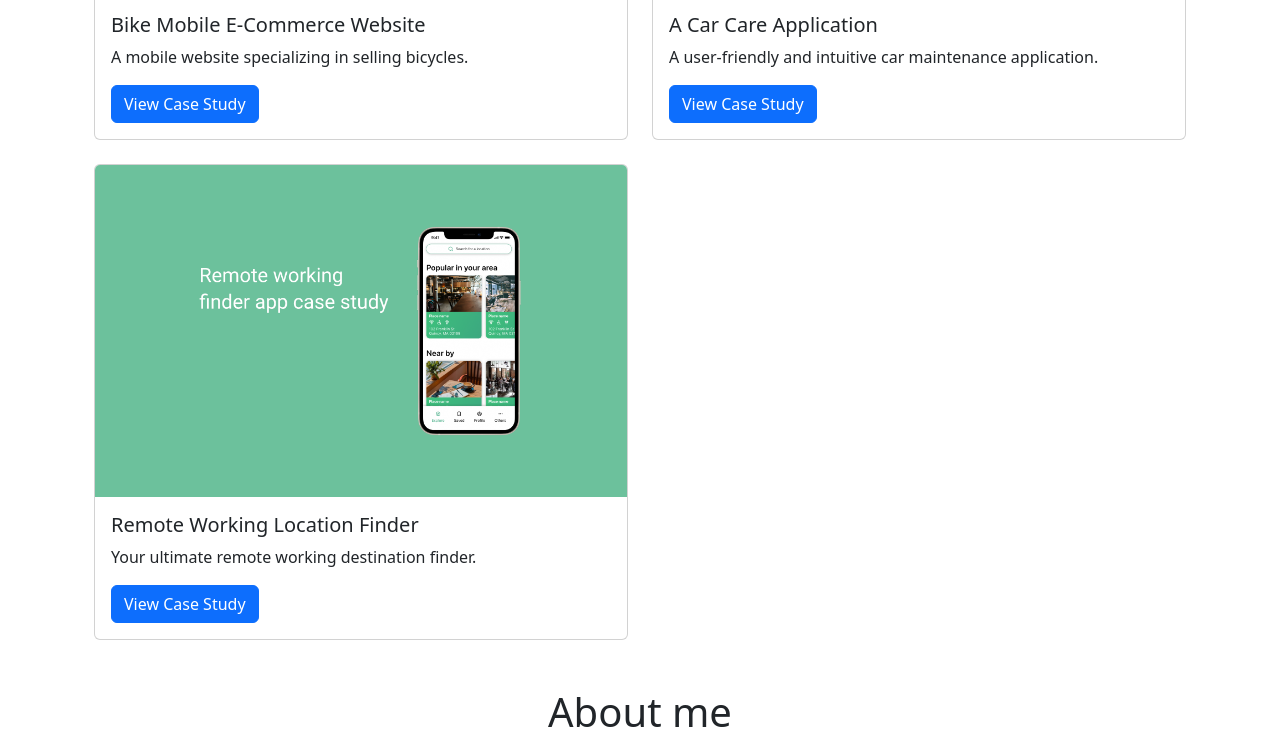
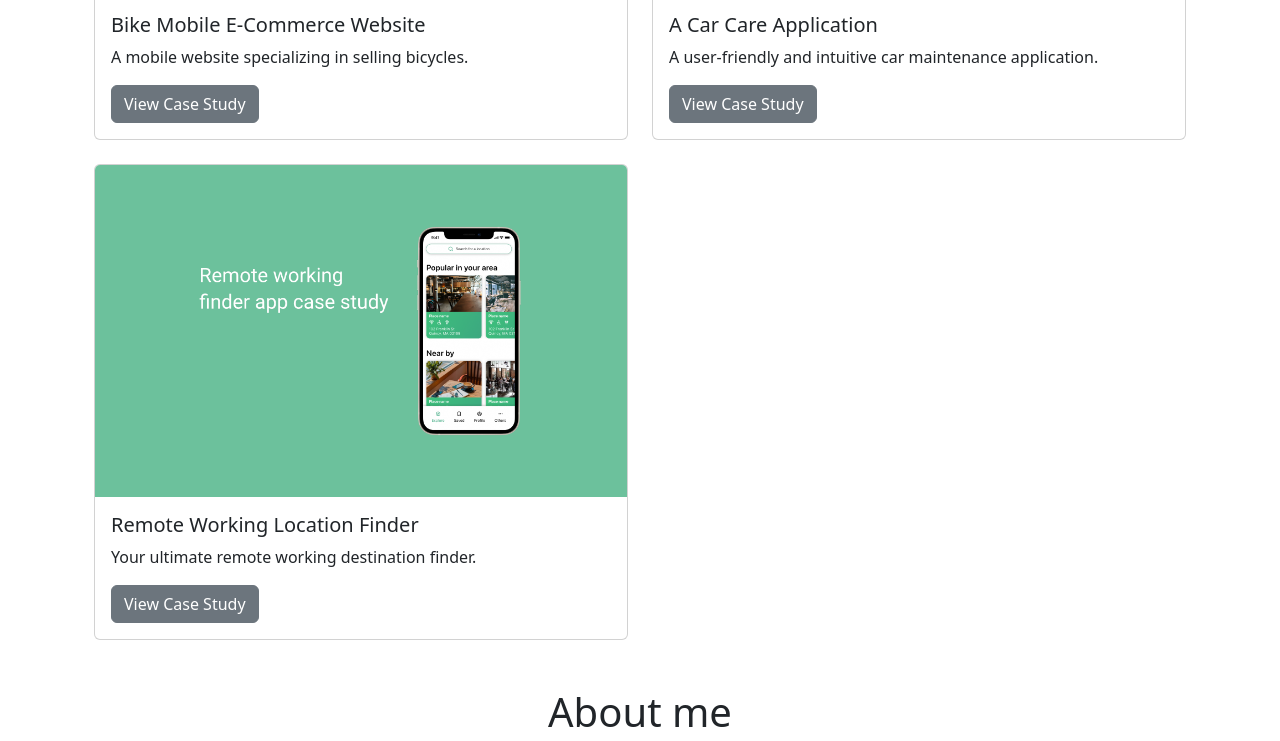
Before and after one commit to phuongvu-design/Portfolio-2023, a plain HTML site: page index.html in a window 1280 px wide. Shown: the part 1322-2063 px from the top of the page. Drawn offline with nearby package versions, Linux system fonts and the light colour scheme.

Commit message:
new color button

```diff
--- a/index.html
+++ b/index.html
@@ -88,7 +88,7 @@
           <div class="card-body">
             <h5 class="card-title">Bike Mobile E-Commerce Website </h5>
             <p class="card-text">A mobile website specializing in selling bicycles.</p>
-            <a href="project-01.html" class="btn btn-primary">View Case Study</a>
+            <a href="project-01.html" class="btn btn-secondary rounded">View Case Study</a>
           </div>
         </div>
       </div>
@@ -99,7 +99,7 @@
           <div class="card-body">
             <h5 class="card-title">A Car Care Application</h5>
             <p class="card-text">A user-friendly and intuitive car maintenance application.</p>
-            <a href="project-02.html" class="btn btn-primary">View Case Study</a>
+            <a href="project-02.html" class="btn btn-secondary rounded">View Case Study</a>
           </div>
         </div>
       </div>
@@ -110,7 +110,7 @@
           <div class="card-body">
             <h5 class="card-title">Remote Working Location Finder</h5>
             <p class="card-text">Your ultimate remote working destination finder.</p>
-            <a href="project-03.html" class="btn btn-primary">View Case Study</a>
+            <a href="project-03.html" class="btn btn-secondary rounded">View Case Study</a>
           </div>
         </div>
       </div>
@@ -121,7 +121,7 @@
           <div class="card-body">
             <h5 class="card-title">Viet Value Alliance</h5>
             <p class="card-text">Logo and website</p>
-            <a href="project-04.html" class="btn btn-primary">View Case Study</a>
+            <a href="project-04.html" class="btn btn-secondary rounded">View Case Study</a>
           </div>
         </div>
       </div> -->
```
